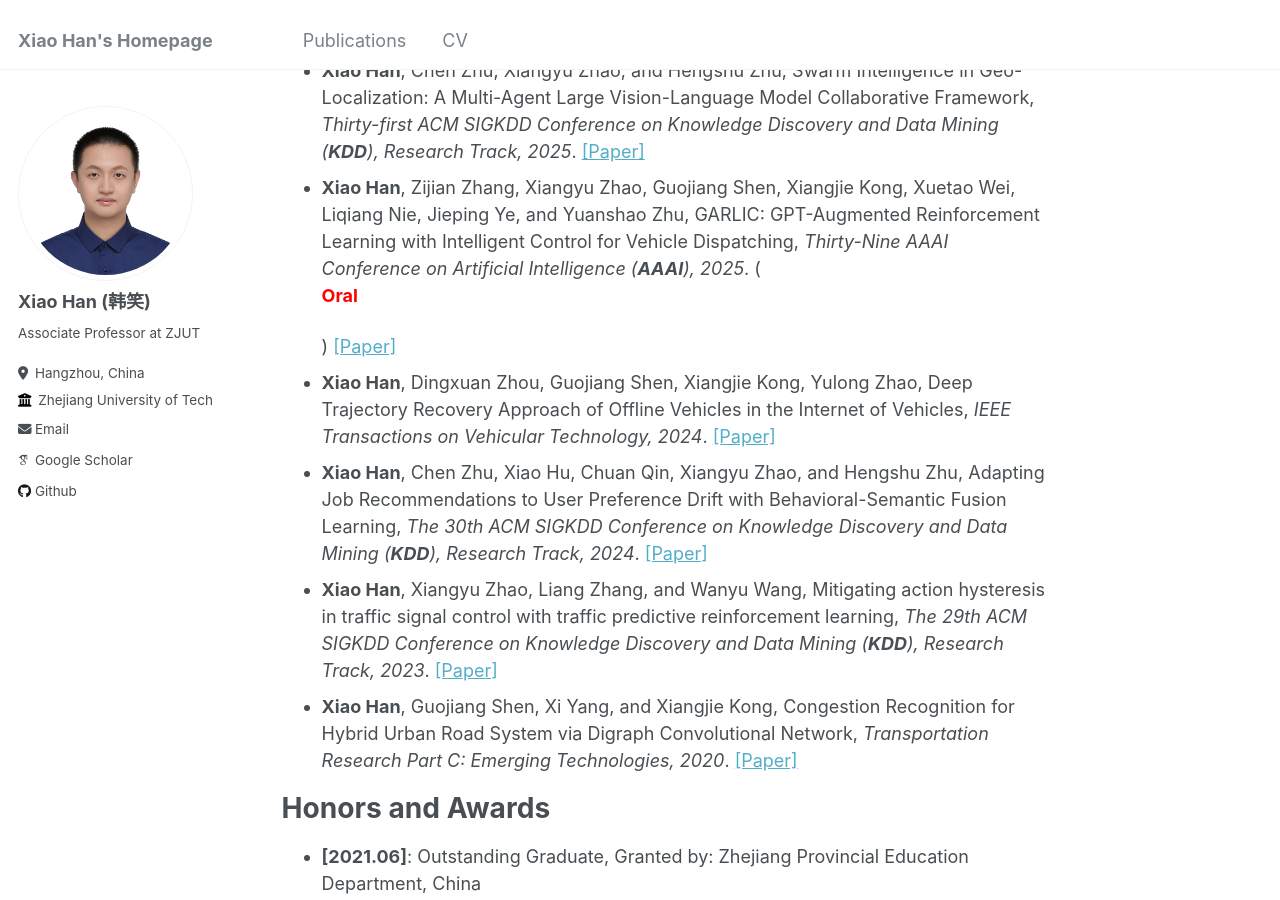
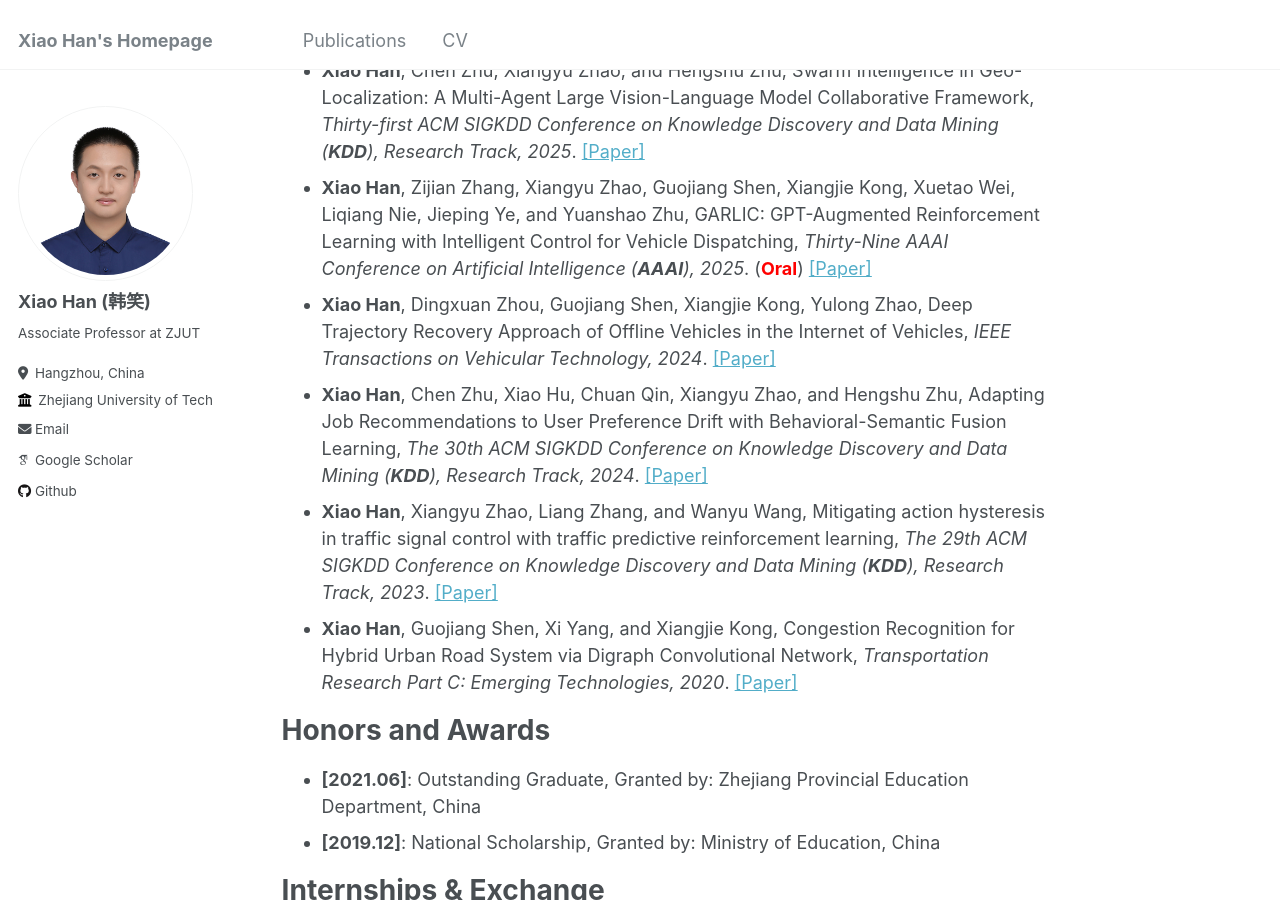
Before and after one commit to hahahenha/hahahenha.github.io, a Jekyll site: the page built from _pages/about.md, in a window 1280 px wide and 900 px high, scrolled down 1107 px. Built offline with Jekyll 4.4.1, drawn with Linux system fonts in a browser that asks for light colours; some web fonts are replaced.

Commit message:
Update about.md

```diff
--- a/_pages/about.md
+++ b/_pages/about.md
@@ -73,10 +73,10 @@ If you are interested in collaborating with me or want to have a chat, always fe
   </li>
 
   <li>
-  <Strong>Xiao Han</Strong>, Zijian Zhang, Xiangyu Zhao, Guojiang Shen, Xiangjie Kong, Xuetao Wei, Liqiang Nie, Jieping Ye, and Yuanshao Zhu,
+   <Strong>Xiao Han</Strong>, Zijian Zhang, Xiangyu Zhao, Guojiang Shen, Xiangjie Kong, Xuetao Wei, Liqiang Nie, Jieping Ye, and Yuanshao Zhu,
     GARLIC: GPT-Augmented Reinforcement Learning with Intelligent Control for Vehicle Dispatching,
     <em>Thirty-Nine AAAI Conference on Artificial Intelligence (<Strong>AAAI</Strong>), 2025</em>.
-    (<Strong><p style="color: red;">Oral</p></Strong>)
+    (<Strong style="color: red;">Oral</Strong>)
     <a target="_blank" rel="noopener" href="https://arxiv.org/abs/2408.10286">[Paper]</a>
   </li>
 
```
